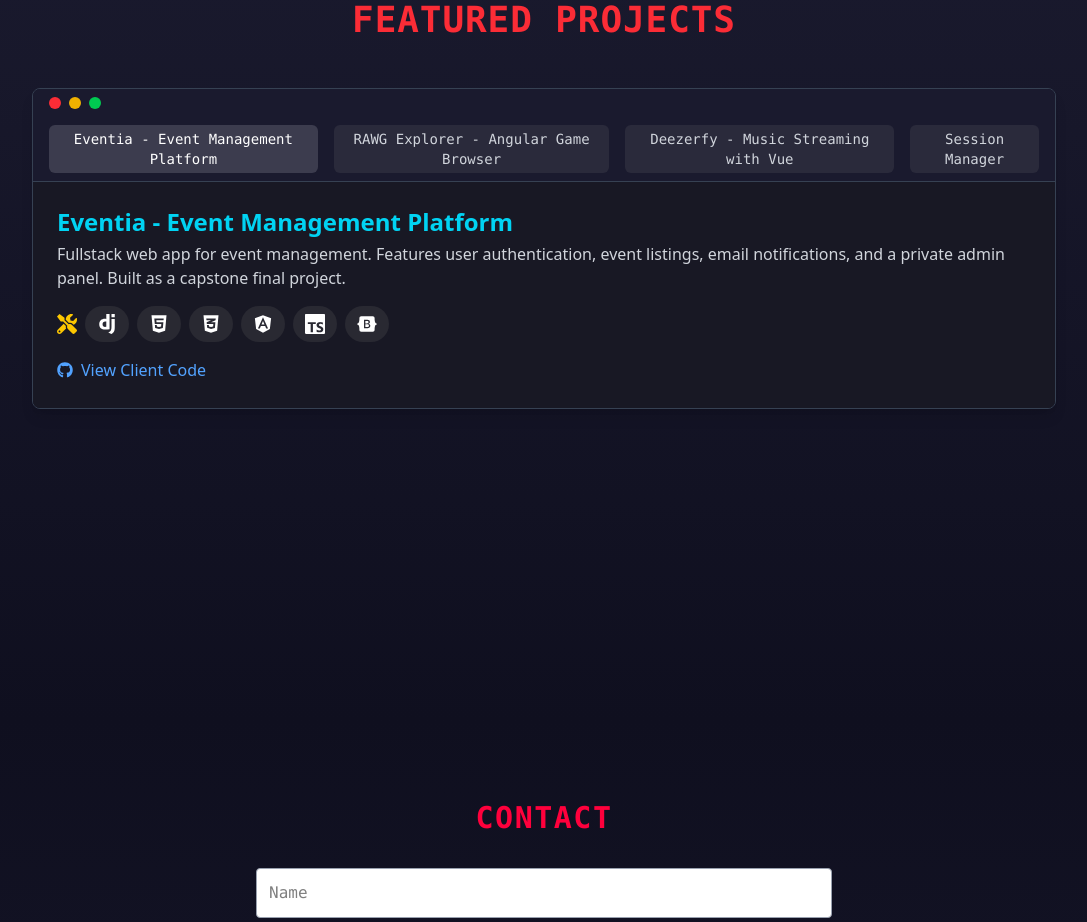
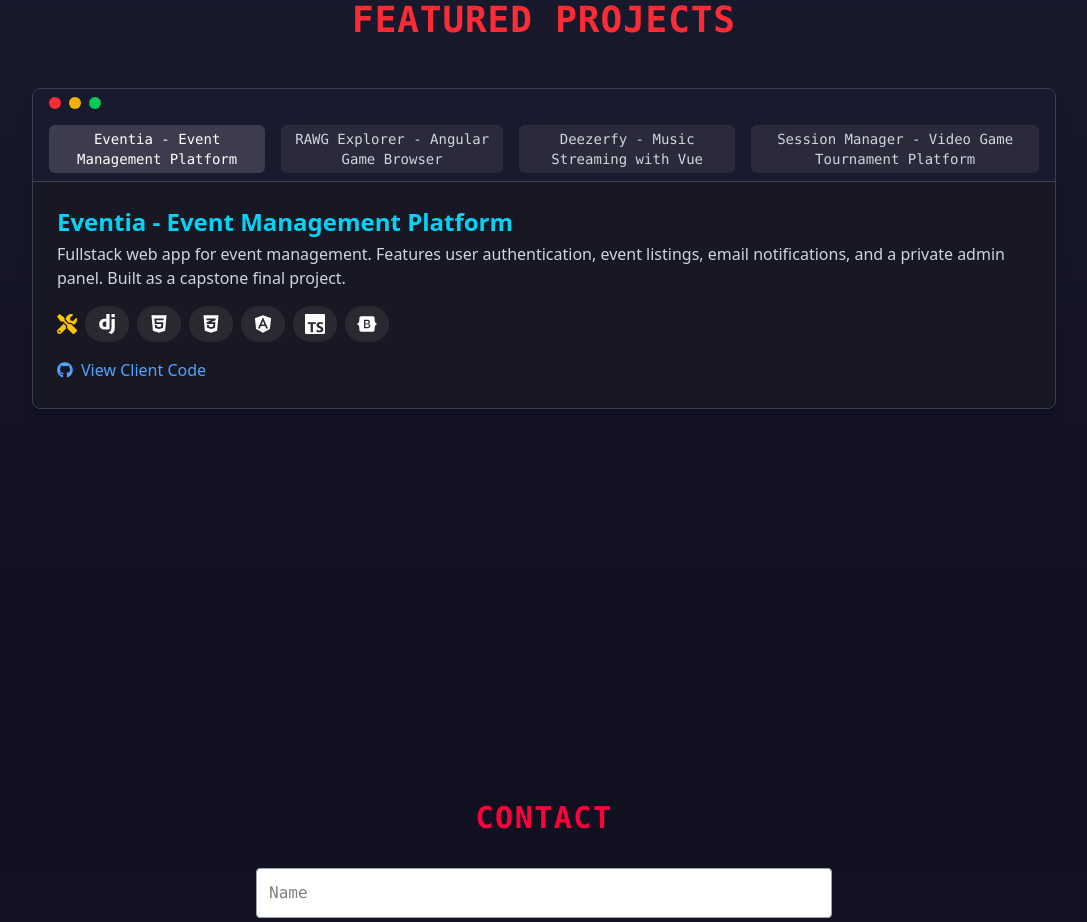
Before and after one commit to mohies/mohies.github.io, a React (Vite) app: page / in a window 1280 px wide. Shown: the part 2480-3402 px from the top of the page, without its empty margins (96-1183 px from the left). Built offline with nearby package versions, Linux system fonts and the light colour scheme.

Commit message:
Modification of the description of the project Session Manager

```diff
--- a/src/components/Projects.tsx
+++ b/src/components/Projects.tsx
@@ -39,13 +39,14 @@ const projects = [
   },
   {
     id: 'sesiones',
-    title: 'Session Manager',
+    title: 'Session Manager - Video Game Tournament Platform',
     description:
-      'Web app using Django backend and classic frontend stack. Supports login, user registration, session control, and secure access management — perfect for admin panels.',
+      'Platform for managing video game tournaments with Django backend and custom frontend. Features include player registration, bracket management, match results, and secure session control.',
     techs: [<SiDjango />, <FaHtml5 />, <FaCss3Alt />, <FaJs />, <FaDatabase />],
-    github: 'https://github.com/mohies/Cliente', // Cliente como principal
-    extraRepo: 'https://github.com/mohies/Sesiones', // Backend como extra
+    github: 'https://github.com/mohies/Cliente',
+    extraRepo: 'https://github.com/mohies/Sesiones',
   },
+
 ];
 
 const Projects = () => {
@@ -75,11 +76,10 @@ const Projects = () => {
             <button
               key={project.id}
               onClick={() => setActiveTab(project.id)}
-              className={`px-3 py-1 rounded-md font-mono text-sm ${
-                activeTab === project.id
+              className={`px-3 py-1 rounded-md font-mono text-sm ${activeTab === project.id
                   ? 'bg-[#3c3c4e] text-white'
                   : 'bg-[#2a2a3b] text-gray-300 hover:bg-[#444]'
-              } transition`}
+                } transition`}
             >
               {project.title}
             </button>
```
